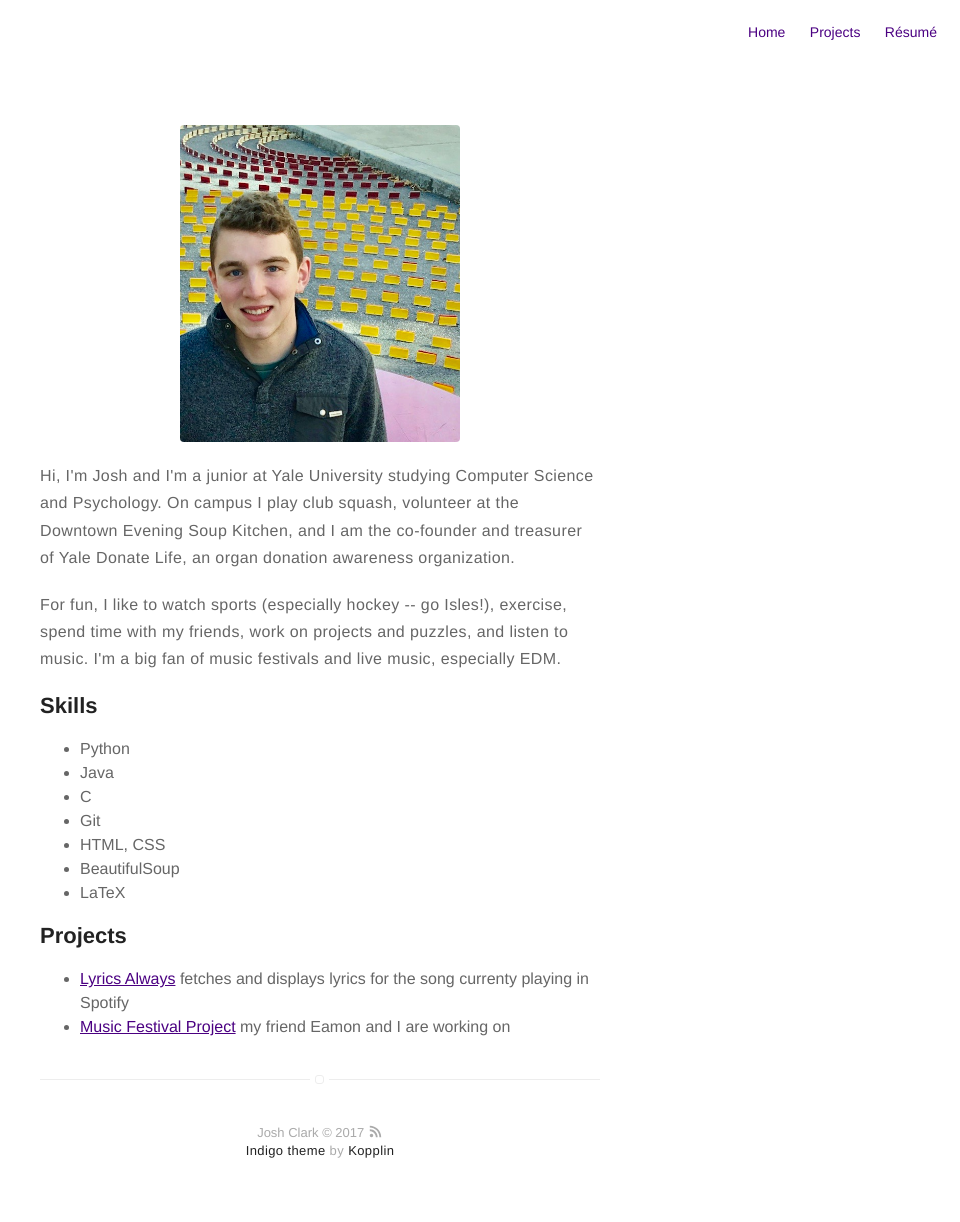
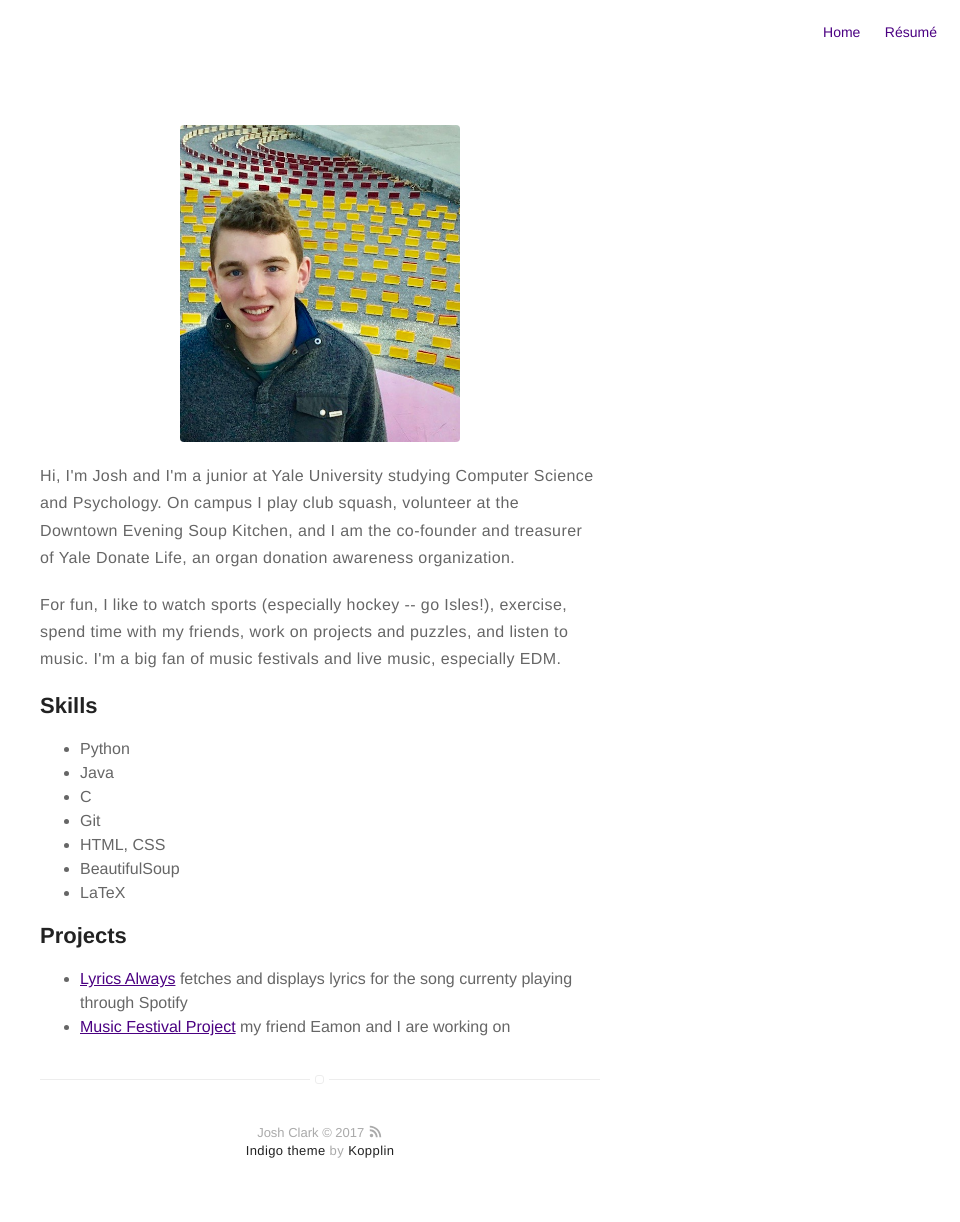
Before and after one commit to jclarktennis/jclarktennis.github.io, a Jekyll site: the page built from about.md, in a window 1280 px wide. Shown: the whole page, without its empty margins (320-1280 px from the left). Built offline with Jekyll 4.4.1, drawn with Linux system fonts in a browser that asks for light colours.

Commit message:
turned off projects

```diff
--- a/_config.yml
+++ b/_config.yml
@@ -77,7 +77,7 @@ width: normal
 # paginate_path: "blog/:num/"
 
 # if you don't need projects, comment the *projects* configs below
-projects: true
+projects: false
 
 # if you don't need "about" or "blog", comment them out below
 about: true
--- a/about.md
+++ b/about.md
@@ -26,6 +26,6 @@ work on projects and puzzles, and listen to music. I'm a big fan of music festiv
 
 <ul>
 	<li><a href="https://github.com/jclarktennis/SpotifyLyrics">Lyrics Always</a> fetches and displays lyrics for the song
-		currenty playing in Spotify</li>
+		currenty playing through Spotify</li>
 	<li><a href="https://github.com/jclarktennis/Blog">Music Festival Project</a> my friend Eamon and I are working on </li>
 </ul>
```
